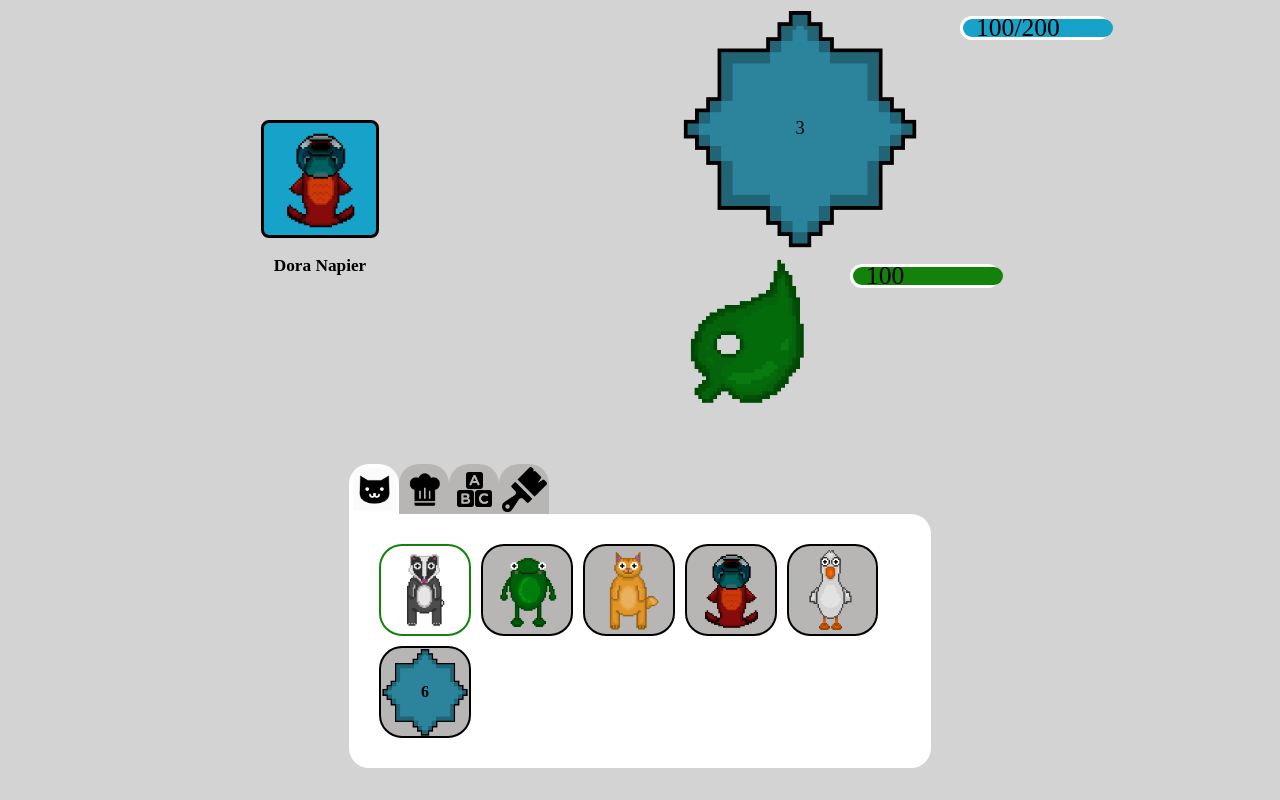
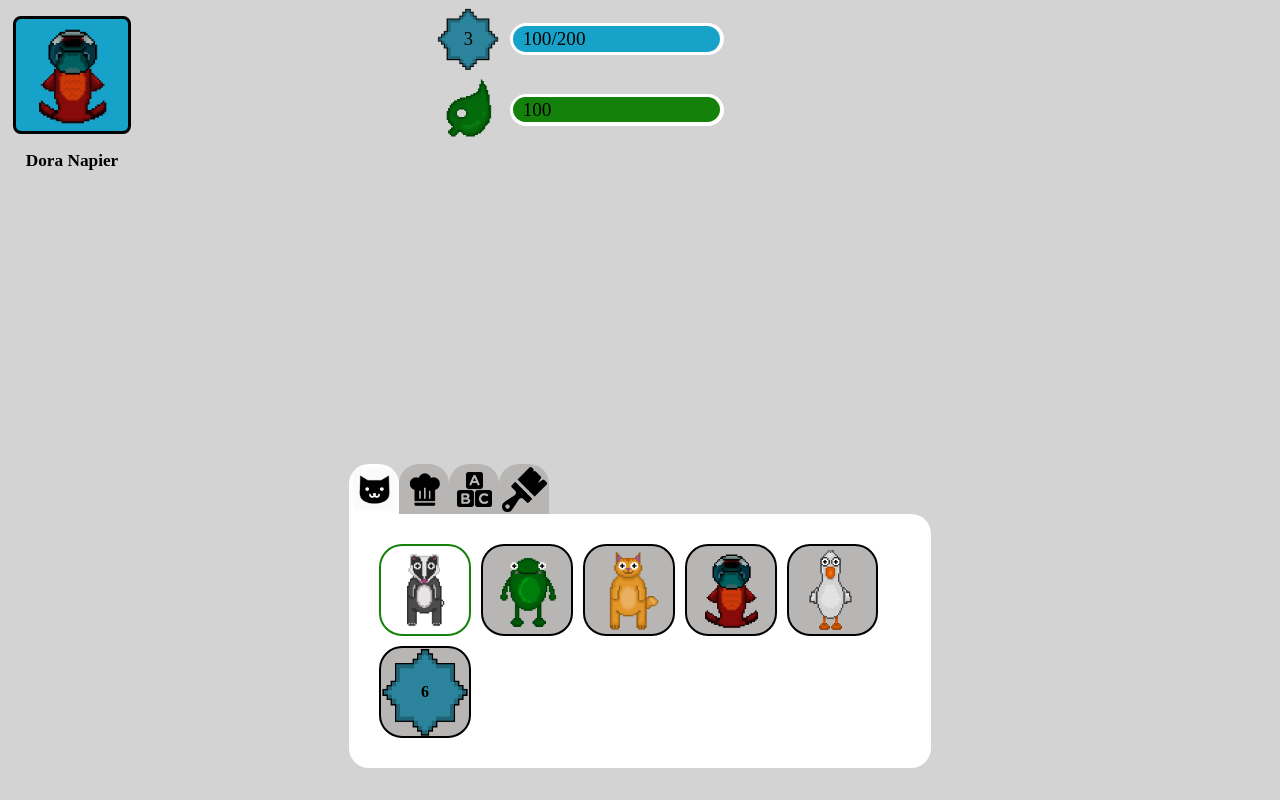
Before and after one commit to itselectroz/sustainable-daily, a Django app: page /profile/ in a window 1280 px wide. Run offline with Django 4.2, Linux system fonts and the light colour scheme.

Commit message:
css updated

```diff
--- a/sustainable_app/static/sustainable_app/profile.css
+++ b/sustainable_app/static/sustainable_app/profile.css
@@ -19,8 +19,9 @@ body {
 }
 
 .profile {
-    width: 100%;
+    width: 50%;
     display: flex;
+    justify-content: flex-start;
 }
 
 .bars {
@@ -41,12 +42,6 @@ body {
     position: fixed;
     top: 20px;
     right: 30px;
- }
-
- .profile {
-    display: flex;
-    justify-content: center;
-    align-items: center;
  }
 
  .action .profile {
@@ -171,14 +166,13 @@ body {
     margin-top: .5rem;
     margin-right: .5rem;
     display: flex;
-    align-items: flex-start;
+    align-items: center;
 }
 
 .point_bar{
-    margin-top: .5rem;
     position: relative;
-    min-width: 150px;
-    height: 1.5em;
+    width: clamp(150px, 150px + 5vw, 500px);
+    height: clamp(1.5em, 1em + 2vw, 2em);
     background-color: white;
     border-radius: 1.5rem;
     color: black;
@@ -193,18 +187,18 @@ body {
     top: .2rem;
     bottom: .2rem;
     min-width: .2rem;
-    max-width: calc(100% - .8rem);
+    max-width: calc(92%);
     width: 100%;
     background-color: #14820a;
     border-radius: 1rem;
-    font-size: clamp(.8rem, 2vw, 5rem);
+    font-size: clamp(.8rem, 2vw, 1.2rem);
     padding-left: .5em;
 }
 
 /*styling of the icon displaying current level*/
 .points{
 
-    min-width: 3.5rem;
+    width: clamp(3.5rem, 2rem + 4vw, 6rem);
     display: flex;
     justify-content: center;
     align-items: center;
@@ -216,26 +210,18 @@ body {
 }
 
 
-.points label {
-    position: absolute;
-    text-align: center;
-    width: 8rem;
-    font-size: clamp(.05rem, .75rem + .5vw, 2rem);
-    font-family: 'Arial Rounded MT';
-}
 /*styling of the div diplaying the amount of xp a player has*/
 .xp_container{
     margin-top: .5rem;
     margin-right: .5rem;
     display: flex;
-    align-items: flex-start;
+    align-items: center;
 }
 
 .xp_bar{
-    margin-top: .5rem;
     position: relative;
-    min-width: 150px;
-    height: 1.5em;
+    width: clamp(150px, 150px + 5vw, 500px);
+    height: clamp(1.5em, 1em + 2vw, 2em);
     background-color: white;
     border-radius: 1.5rem;
     color: black;
@@ -250,11 +236,11 @@ body {
     top: .2rem;
     bottom: .2rem;
     min-width: .2rem;
-    max-width: calc(100% - .8rem);
+    max-width: calc(92%);
     width: 100%;
     background-color: #17a3c9;
     border-radius: 1rem;
-    font-size: clamp(.8rem, 2vw, 5rem);
+    font-size: clamp(.8rem, 2vw, 1.2rem);
     padding-left: .5em;
 }
 
@@ -269,7 +255,7 @@ body {
 /*styling of the icon displaying current level*/
 .level{
 
-    min-width: 3.5rem;
+    width: clamp(3.5rem, 2rem + 4vw, 6rem);
     display: flex;
     justify-content: center;
     align-items: center;
```
